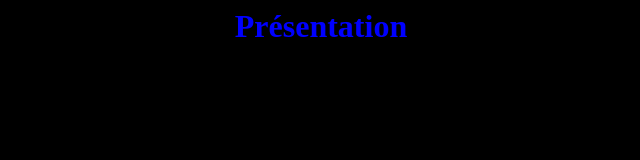
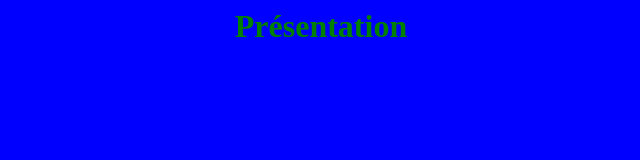
Before and after one commit to TestGroupISTIN/testGithub, a plain HTML site: page index.html in a window 1280 px wide. Shown: the whole page, without its empty margins (319-959 px from the left). Drawn offline with Linux system fonts and the light colour scheme.

Commit message:
modif de couleur du body et du titre

```diff
--- a/index.html
+++ b/index.html
@@ -5,8 +5,8 @@
 	<meta charset="utf-8">
 	<title>LumenBlog</title>
 	<style type="text/css">
-		body{background-color: black;}
-		h1{text-align: center;color:blue;}
+		body{background-color: blue;}
+		h1{text-align: center;color:green;}
 	</style>
 </head>
 <body>
```
